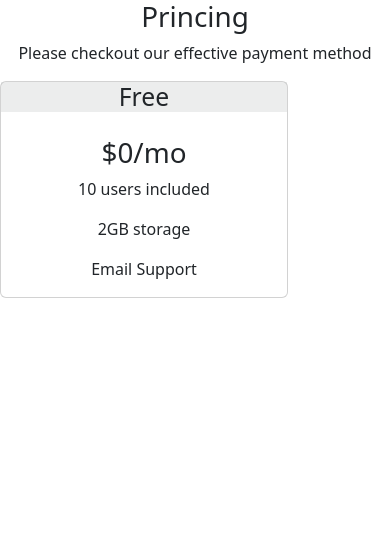
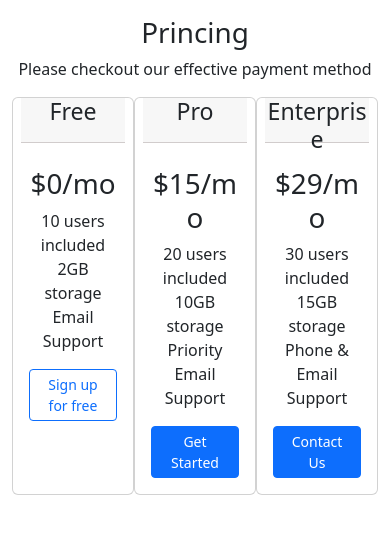
Before and after one commit to Ali-Raza-Gill/Bootstrap-Learning-and-Project, a plain HTML site: page index.html in a window 390 px wide. Drawn offline with nearby package versions, Linux system fonts and the light colour scheme.

Commit message:
responsiveness added

```diff
--- a/index.html
+++ b/index.html
@@ -12,20 +12,47 @@
   <body>
     <div class="container">
       <div class="row">
-        <h1 class="col text-center">Princing</h1>
+        <h1 class="col text-center mt-3">Princing</h1>
       </div>
       <div class="row text-center">
         <p>Please checkout our effective payment method</p>
       </div>
     </div>
-    <div class="card" style="width: 18rem;" >
-        <h2 class="text-center" style="background-color: rgba(171, 178, 178, 0.233);">Free</h2>
-      <div class="card-body text-center">
-        <h1 class="card-title ">$0/mo</h1>
-        <p class="card-text ">10 users included</p>
-        <p class="card-text ">2GB storage</p>
-        <p class="card-text ">Email Support</p>
-    </div>
+    <div class="container">
+        <div class="row">
+            <div class="col d-flex justify-content-evenly">
+                <div class="card col-sm-5 col-md-3 mb-3" style="width: 18rem;" >
+                    <h3 class="text-center mx-2" style="height: 45px;background-color: rgba(171, 178, 178, 0.10);border-bottom: 1px solid rgba(171, 161, 161,0.5    );">Free</h3>
+                  <div class="card-body text-center ">
+                    <h1 class="card-title ">$0/mo</h1>
+                    <p class="card-text mb-0 ">10 users included</p>
+                    <p class="card-text mb-0 ">2GB storage</p>
+                    <p class="card-text mb-0 ">Email Support</p>
+                    <button class="btn btn-sm btn-outline-primary mt-3"> Sign up for free</button>
+                  </div>
+                </div>
+            <div class="card col-sm-5 col-md-3 mb-3" style="width: 18rem;" >
+                <h3 class="text-center mx-2" style="height: 45px;background-color: rgba(171, 178, 178, 0.10);border-bottom: 1px solid rgba(171, 161, 161,0.5    );">Pro</h3>
+              <div class="card-body text-center ">
+                <h1 class="card-title ">$15/mo</h1>
+                <p class="card-text mb-0 ">20 users included</p>
+                <p class="card-text mb-0 ">10GB storage</p>
+                <p class="card-text mb-0 ">Priority Email Support</p>
+                <button class="btn btn-sm btn-primary mt-3">Get Started</button>
+               </div>
+            </div>
+            <div class="card col-sm-10 col-md-3 mb-3" style="width: 18rem;" >
+                <h3 class="text-center mx-2" style="height: 45px;background-color: rgba(171, 178, 178, 0.10);border-bottom: 1px solid rgba(171, 161, 161,0.5    );">Enterprise</h3>
+              <div class="card-body text-center ">
+                <h1 class="card-title ">$29/mo</h1>
+                <p class="card-text mb-0 ">30 users included</p>
+                <p class="card-text mb-0 ">15GB storage</p>
+                <p class="card-text mb-0 ">Phone & Email Support</p>
+                <button class="btn btn-sm btn-primary mt-3">Contact Us</button>
+               </div>
+            </div>
+        </div>
+        </div>
     </div>
 
     <script src="https://cdn.jsdelivr.net/npm/bootstrap@5.3.2/dist/js/bootstrap.bundle.min.js"></script>
```
